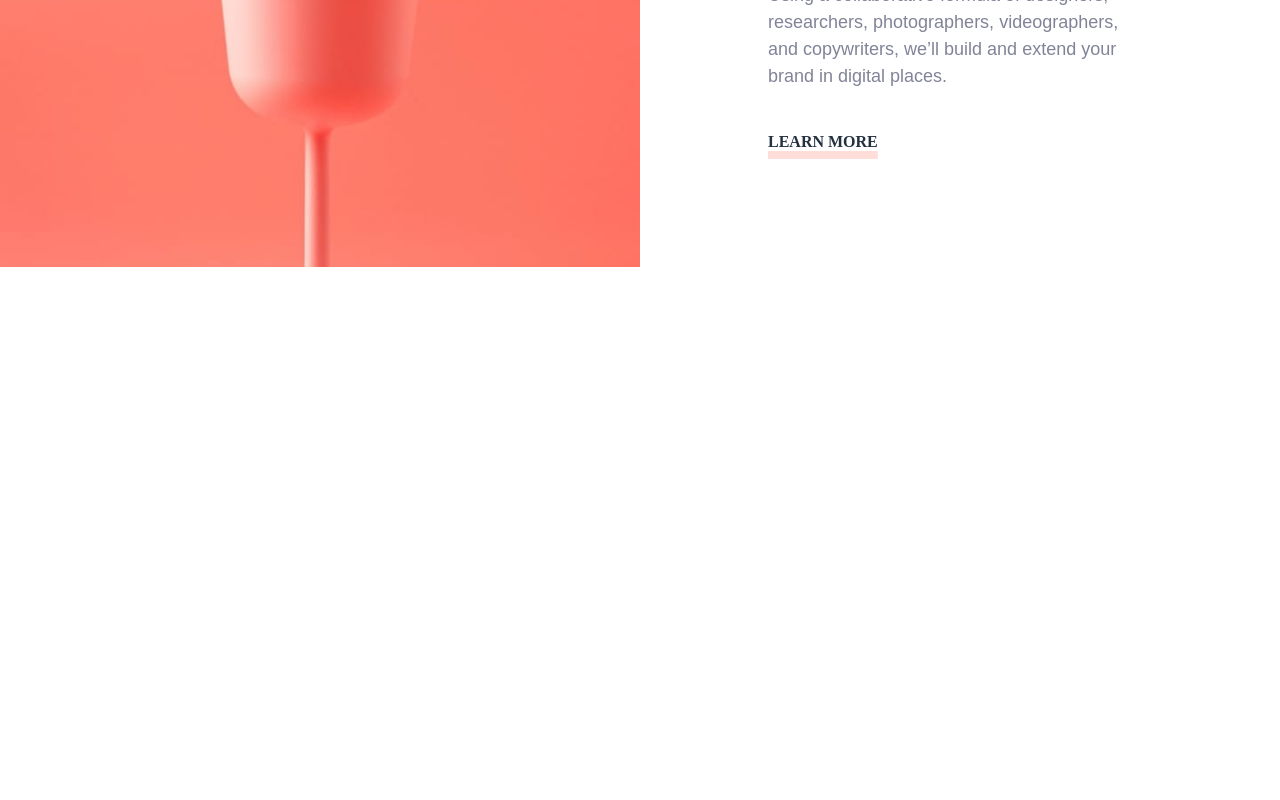
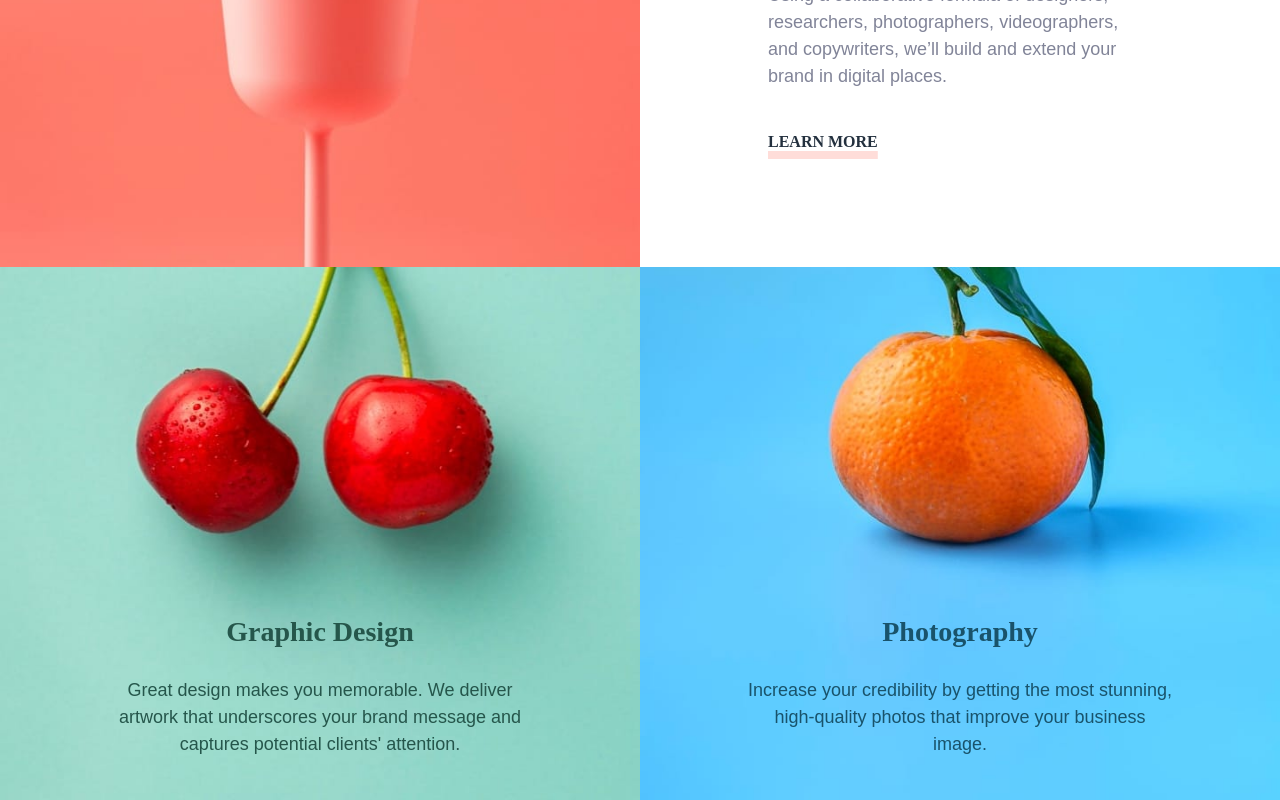
Before and after one commit to lauraylchen/sunnyside-agency-landing-page, a React (Create React App) app: page / in a window 1280 px wide. Shown: the part 1600-2400 px from the top of the page. Before the commit the page ends 1867 px from the top, so only its background shows below. Built offline with nearby package versions, Linux system fonts and the light colour scheme; the HTML template or start-up script is replaced by a standard one.

Commit message:
Completed Services component

```diff
--- a/src/components/Services.js
+++ b/src/components/Services.js
@@ -11,19 +11,46 @@ const Services = () => {
       content: "Great design makes you memorable. We deliver artwork that underscores your brand message and captures potential clients' attention.",
       imgDesktop: graphicDesktop,
       imgMobile: graphicMobile,
-      alt: 'A cherry on a green background.'
+      alt: 'A cherry on a green background.',
+      imgClass: 'order-1',
+      contentClass: 'text-darkDesatCyan'
     },
     {
       title: 'Photography',
       content: 'Increase your credibility by getting the most stunning, high-quality photos that improve your business image.',
       imgDesktop: photographyDesktop,
       imgMobile: photographyMobile,
-      alt: 'A clementine on a blue background.'
+      alt: 'A clementine on a blue background.',
+      imgClass: 'order-2',
+      contentClass: 'text-darkBlue'
     },
   ];
 
+  const defImgMobile = 'lg:hidden object-cover w-full ';
+  const defImgDesktop = 'hidden lg:block object-cover w-full h-full ';
+  const defH3 = 'font-fraunces capitalize font-black my-6 ';
+  const defP = 'w-11/12 lg:w-8/12 mx-auto ';
+
+
+  const mappedServices = services.map((service) => {
+    const {title, content, imgDesktop, imgMobile, alt, imgClass, contentClass} = service;
+
+    return (
+      <div className='relative'>
+        <img src={imgMobile} className={defImgMobile + imgClass} alt={alt} />
+        <img src={imgDesktop} className={defImgDesktop + imgClass} alt={alt} />
+        <div className='absolute bottom-0 text-center h-1/3 lg:h-1/2 xl:h-2/5'>
+          <h3 className={defH3 + contentClass}>{title}</h3>
+          <p className={defP + contentClass}>{content}</p>
+        </div>
+      </div>
+    )
+  });
+
   return (
-    <div></div>
+    <div className='lg:grid lg:grid-cols-2'>
+      {mappedServices}
+    </div>
   );
 }
 
--- a/src/index.css
+++ b/src/index.css
@@ -30,6 +30,10 @@ h2 {
   line-height: 3rem;
 }
 
+h3 {
+  font-size: 1.75rem;
+}
+
 /* Dropdown Menu */
 .triangle:before {
   content: "";
```
